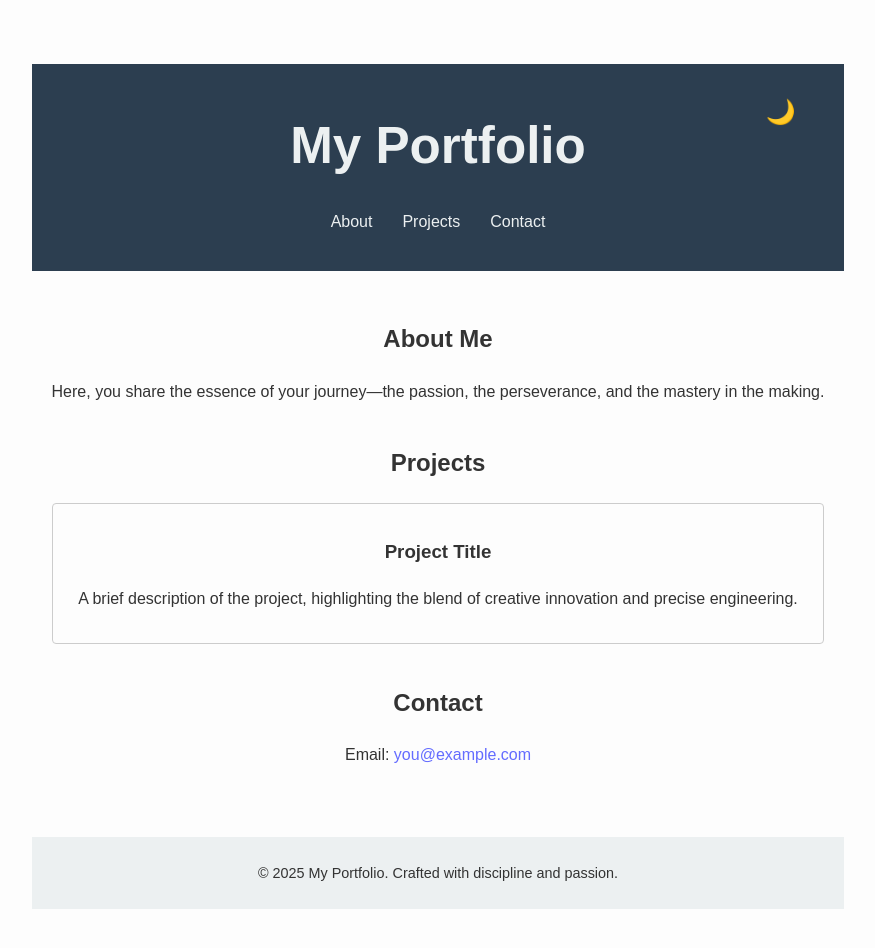
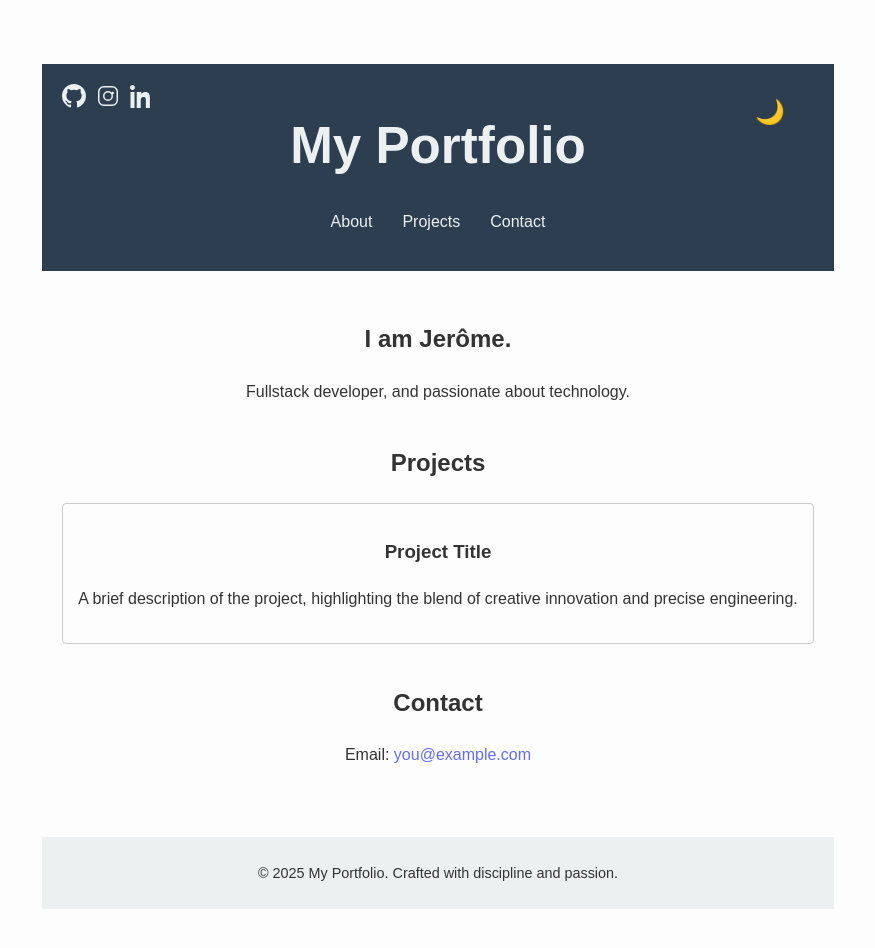
Before and after one commit to Mapacherama/portfolio, a Vue app: page / in a window 1280 px wide. Shown: the top 948 px of the page, without its empty margins (202-1077 px from the left). Built offline with nearby package versions, Linux system fonts and the light colour scheme.

Commit message:
Updating the code

```diff
--- a/src/App.vue
+++ b/src/App.vue
@@ -5,9 +5,9 @@
     <Header :isDark="isDark" @toggleDarkMode="toggleDarkMode" />
     <main>
       <section id="about">
-        <h2>About Me</h2>
+        <h2>I am Jerôme.</h2>
         <p>
-          Here, you share the essence of your journey—the passion, the perseverance, and the mastery in the making.
+          Fullstack developer, and passionate about technology.
         </p>
       </section>
 
@@ -34,7 +34,7 @@
 </template>
 
 <script setup>
-import { ref } from 'vue';
+import { ref, watchEffect } from 'vue';
 import Header from './components/Header.vue';
 import Footer from './components/Footer.vue';
 
@@ -44,6 +44,15 @@ const isDark = ref(false);
 function toggleDarkMode() {
   isDark.value = !isDark.value;
 }
+
+// Watch for changes in dark mode and apply to body element
+watchEffect(() => {
+  if (isDark.value) {
+    document.body.classList.add('dark');
+  } else {
+    document.body.classList.remove('dark');
+  }
+});
 </script>
 
 <style>
@@ -53,10 +62,11 @@ body {
   margin: 0;
   padding: 0;
   line-height: 1.6;
+  transition: background-color 0.3s, color 0.3s; /* Smooth transition */
 }
 
 /* Light mode (default) styling */
-#app {
+body {
   background-color: #fdfdfd;
   color: #333;
 }
@@ -78,21 +88,36 @@ section {
   border-radius: 4px;
 }
 
-/* Dark mode overrides */
-.dark {
+/* Dark mode styling applied to body */
+body.dark {
   background-color: #121212;
   color: #fdfdfd;
+}
+
+/* Ensure all sections maintain readability */
+.dark section {
+  background-color: transparent;
+}
+
+.dark .project {
+  background-color: #1e1e1e;
+  border: 1px solid #444;
+  color: #ffffff;
+}
+
+.dark .project h3 {
+  color: #f8f8f8;
+}
+
+.dark .project p {
+  color: #d1d1d1;
+}
+
+.dark a {
+  color: #bb86fc;
 }
 
 .dark header {
   background-color: #1e1e1e;
 }
-
-.dark .project {
-  border-color: #444;
-}
-
-.dark a {
-  color: #bb86fc;
-}
 </style>
--- a/src/components/Footer.vue
+++ b/src/components/Footer.vue
@@ -1,11 +1,14 @@
 <template>
-    <footer>
+    <footer :class="{ dark: isDark }">
       <p>&copy; 2025 My Portfolio. Crafted with discipline and passion.</p>
     </footer>
   </template>
 
   <script setup>
-  // No logic required for this footer.
+  import { inject } from 'vue';
+
+  // Get dark mode state from the parent
+  const isDark = inject('isDark', false);
   </script>
 
   <style scoped>
@@ -14,5 +17,11 @@
     text-align: center;
     padding: 10px;
     font-size: 0.9em;
+    transition: background-color 0.3s, color 0.3s;
+  }
+
+  .dark footer {
+    background-color: #1e1e1e;
+    color: #fdfdfd;
   }
   </style>
--- a/src/components/Header.vue
+++ b/src/components/Header.vue
@@ -8,6 +8,48 @@
           <li><a href="#contact">Contact</a></li>
         </ul>
       </nav>
+      <!-- Social Icons -->
+      <div class="social-links">
+        <a href="https://github.com/Mapacherama" target="_blank" rel="noopener noreferrer">
+          <!-- GitHub Icon -->
+          <svg height="24" width="24" viewBox="0 0 16 16" aria-hidden="true">
+            <path
+              fill="currentColor"
+              fill-rule="evenodd"
+              d="M8 0C3.58 0 0 3.58 0 8a8 8 0 005.47 7.59c.4.07.55-.17.55-.38
+              0-.19-.01-.82-.01-1.49-2.01.37-2.53-.49-2.69-.94-.09-.23-.48-.94-.82-1.13-.28-.15-.68-.52-.01-.53.63-.01
+              1.08.58 1.23.82.72 1.21 1.87.87 2.33.66.07-.52.28-.87.51-1.07-1.78-.2-3.64-.89-3.64-3.95
+              0-.87.31-1.59.82-2.15-.08-.2-.36-1.01.08-2.11 0 0 .67-.21 2.2.82a7.62 7.62 0 012-.27 7.62 7.62
+              0 012 .27c1.53-1.03 2.2-.82 2.2-.82.44 1.1.16 1.91.08 2.11.51.56.82 1.28.82 2.15
+              0 3.07-1.87 3.75-3.65 3.95.29.25.54.73.54 1.48 0 1.07-.01 1.93-.01 2.2 0
+              .21.15.46.55.38A8 8 0 0016 8c0-4.42-3.58-8-8-8z"
+            ></path>
+          </svg>
+        </a>
+        <a href="https://www.instagram.com/mapacherama/" target="_blank" rel="noopener noreferrer">
+          <!-- Instagram Icon -->
+          <svg xmlns="http://www.w3.org/2000/svg" height="24" width="24" viewBox="0 0 24 24" fill="currentColor">
+            <path
+              d="M7.75 2h8.5A5.75 5.75 0 0122 7.75v8.5A5.75 5.75 0 0116.25 22h-8.5A5.75
+              5.75 0 012 16.25v-8.5A5.75 5.75 0 017.75 2zm0 1.5A4.25 4.25 0 003.5 7.75v8.5A4.25
+              4.25 0 007.75 20.5h8.5A4.25 4.25 0 0020.5 16.25v-8.5A4.25 4.25 0 0016.25 3.5h-8.5zM12
+              7a5 5 0 110 10 5 5 0 010-10zm0 1.5a3.5 3.5 0 100 7 3.5 3.5 0 000-7zm4.75-.75a1.25
+              1.25 0 110 2.5 1.25 1.25 0 010-2.5z"
+            ></path>
+          </svg>
+        </a>
+        <a href="https://www.linkedin.com/in/jerome-tesselaar/" target="_blank" rel="noopener noreferrer">
+          <!-- LinkedIn Icon -->
+          <svg xmlns="http://www.w3.org/2000/svg" height="24" width="24" viewBox="0 0 24 24" fill="currentColor">
+            <path
+              d="M4.98 3.5C4.98 4.88 3.88 6 2.5 6S0 4.88 0 3.5 1.12 1 2.5
+              1s2.48 1.12 2.48 2.5zM.5 8h4V24h-4V8zm7 0h3.8v2.16h.06c.53-1 1.82-2.06
+              3.75-2.06 4.01 0 4.75 2.64 4.75 6.07V24h-4v-7.11c0-1.7-.03-3.88-2.38-3.88-2.38
+              0-2.74 1.86-2.74 3.77V24h-4V8z"
+            ></path>
+          </svg>
+        </a>
+      </div>
       <!-- Dark mode toggle button -->
       <button class="dark-mode-toggle" @click="toggleDarkMode">
         <span v-if="isDark">🌞</span>
@@ -55,6 +97,25 @@
     text-decoration: none;
   }
 
+  /* Social links styling */
+  .social-links {
+    position: absolute;
+    top: 20px;
+    left: 20px;
+    display: flex;
+    gap: 10px;
+  }
+
+  .social-links a {
+    color: #ecf0f1;
+    text-decoration: none;
+    transition: color 0.3s ease;
+  }
+
+  .social-links a:hover {
+    color: #f39c12;
+  }
+
   /* Style for the dark mode toggle button */
   .dark-mode-toggle {
     position: absolute;
```
